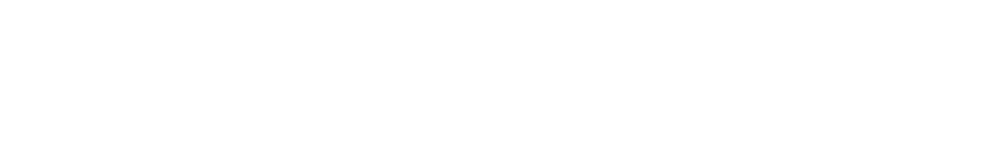
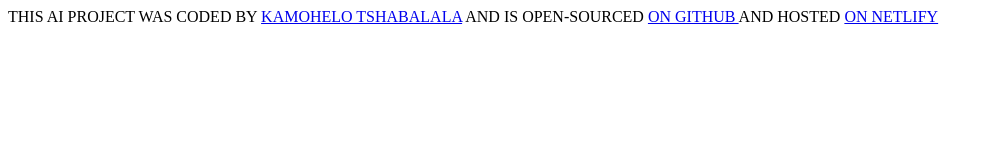
Before and after one commit to kamohelotshabalala/MY-AI-POEM-GENERATOR, a plain HTML site: page index.html in a window 1280 px wide. Shown: the whole page, without its empty margins (0-992 px from the left). Drawn offline with Linux system fonts and the light colour scheme.

Commit message:
Added a footer with links

```diff
--- a/index.html
+++ b/index.html
@@ -6,6 +6,13 @@
     <link rel="stylesheet" href="src/style.css">
 </head>
 <body>
+
+<footer>
+    THIS AI PROJECT WAS CODED BY <a href="https://github.com/kamohelotshabalala/" target="_blank"> KAMOHELO TSHABALALA</a> AND IS OPEN-SOURCED
+    <a href="https://github.com/kamohelotshabalala/MY-AI-POEM-GENERATOR " target="_blank">ON GITHUB </a> AND HOSTED
+    <a href="https://cerulean-mooncake-fbefe4.netlify.app/ " target="_blank">ON NETLIFY</a>
+</footer>
+
     <script src="src/index.js"></script>
 </body>
 </html>
```
